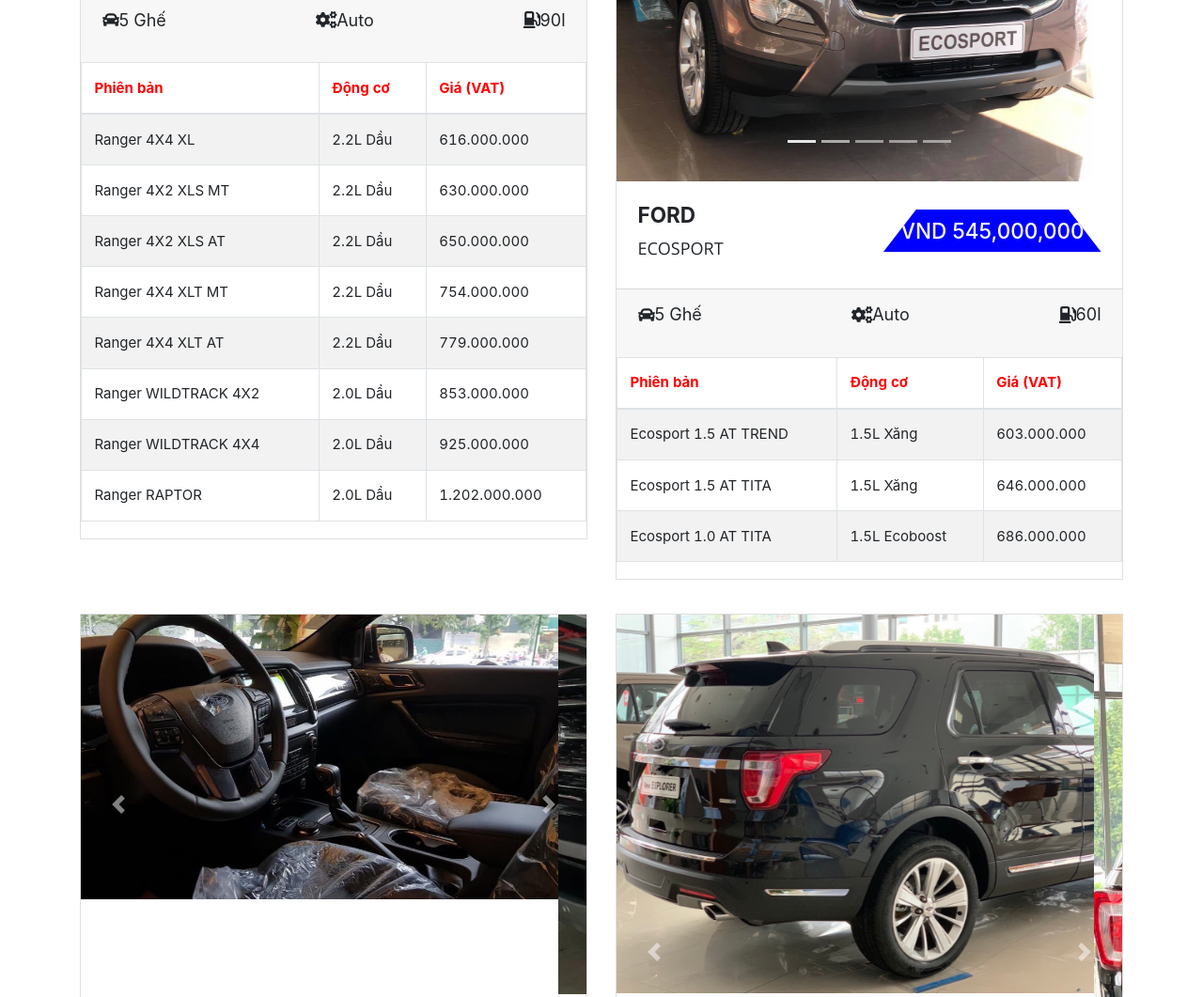
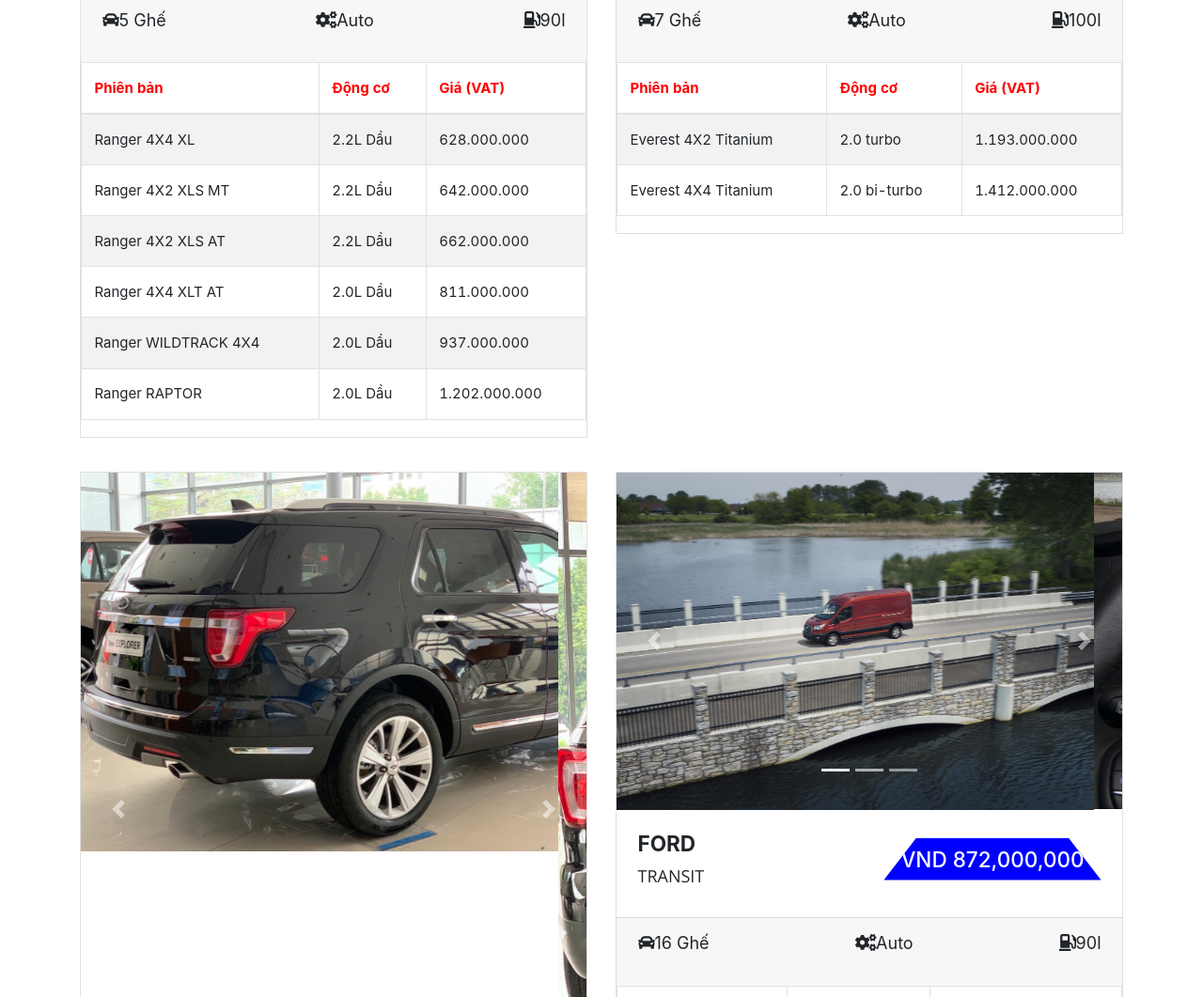
Before and after one commit to wolfwithcode/fordvinh-gastby, a Gatsby site: page /home in a window 1280 px wide. Shown: the part 1580-2641 px from the top of the page at 94% size. Built offline with nearby package versions, Linux system fonts and the light colour scheme; Gatsby itself is replaced by a stand-in of ours.

Commit message:
update price table

```diff
--- a/src/pages/home.js
+++ b/src/pages/home.js
@@ -147,37 +147,37 @@
         {
           modelName: "Ranger 4X4 XL",
           engine: "2.2L Dầu",
-          price: "616.000.000",
+          price: "628.000.000",
         },
         {
           modelName: "Ranger 4X2 XLS MT",
           engine: "2.2L Dầu",
-          price: "630.000.000",
+          price: "642.000.000",
         },
         {
           modelName: "Ranger 4X2 XLS AT",
           engine: "2.2L Dầu",
-          price: "650.000.000",
+          price: "662.000.000",
         },
-        {
-          modelName: "Ranger 4X4 XLT MT",
-          engine: "2.2L Dầu",
-          price: "754.000.000",
-        },
+        // {
+        //   modelName: "Ranger 4X4 XLT MT",
+        //   engine: "2.2L Dầu",
+        //   price: "754.000.000",
+        // },
         {
           modelName: "Ranger 4X4 XLT AT",
-          engine: "2.2L Dầu",
-          price: "779.000.000",
+          engine: "2.0L Dầu",
+          price: "811.000.000",
         },
-        {
-          modelName: "Ranger WILDTRACK 4X2",
-          engine: "2.0L Dầu",
-          price: "853.000.000",
-        },
+        // {
+        //   modelName: "Ranger WILDTRACK 4X2",
+        //   engine: "2.0L Dầu",
+        //   price: "853.000.000",
+        // },
         {
           modelName: "Ranger WILDTRACK 4X4",
           engine: "2.0L Dầu",
-          price: "925.000.000",
+          price: "937.000.000",
         },
         {
           modelName: "Ranger RAPTOR",
@@ -186,42 +186,42 @@
         },
       ],
     },
-    {
-      imgageList: [...FordEcoSportImages],
-      nameCar: "Ecosport",
-      priceCar: "545,000,000",
-      fuelTankCapacity: "60l",
-      bodyStyle: "Sedan",
-      seat: "5 ghế",
-      transmission: "Auto",
-      modelList: [
-        // {
-        //   modelName: "Ecosport 1.5 MT AMB",
-        //   engine: "1.5L Xăng",
-        //   price: "545.000.000",
-        // },
-        // {
-        //   modelName: "Ecosport 1.5 AT AMB",
-        //   engine: "1.5L Xăng",
-        //   price: "569.000.000",
-        // },
-        {
-          modelName: "Ecosport 1.5 AT TREND",
-          engine: "1.5L Xăng",
-          price: "603.000.000",
-        },
-        {
-          modelName: "Ecosport 1.5 AT TITA",
-          engine: "1.5L Xăng",
-          price: "646.000.000",
-        },
-        {
-          modelName: "Ecosport 1.0 AT TITA",
-          engine: "1.5L Ecoboost",
-          price: "686.000.000",
-        },
-      ],
-    },
+    // {
+    //   imgageList: [...FordEcoSportImages],
+    //   nameCar: "Ecosport",
+    //   priceCar: "545,000,000",
+    //   fuelTankCapacity: "60l",
+    //   bodyStyle: "Sedan",
+    //   seat: "5 ghế",
+    //   transmission: "Auto",
+    //   modelList: [
+    //     {
+    //       modelName: "Ecosport 1.5 MT AMB",
+    //       engine: "1.5L Xăng",
+    //       price: "545.000.000",
+    //     },
+    //     {
+    //       modelName: "Ecosport 1.5 AT AMB",
+    //       engine: "1.5L Xăng",
+    //       price: "569.000.000",
+    //     },
+    //     {
+    //       modelName: "Ecosport 1.5 AT TREND",
+    //       engine: "1.5L Xăng",
+    //       price: "603.000.000",
+    //     },
+    //     {
+    //       modelName: "Ecosport 1.5 AT TITA",
+    //       engine: "1.5L Xăng",
+    //       price: "646.000.000",
+    //     },
+    //     {
+    //       modelName: "Ecosport 1.0 AT TITA",
+    //       engine: "1.5L Ecoboost",
+    //       price: "686.000.000",
+    //     },
+    //   ],
+    // },
     {
       imgageList: [...FordEverestImages],
       nameCar: "Everest",
@@ -231,37 +231,37 @@
       seat: "7 ghế",
       transmission: "Auto",
       modelList: [
-        {
-          modelName: "Everest 4X2 Abm MT",
-          engine: "2.0 turbo",
-          price: "999.000.000",
-        },
-        {
-          modelName: "Everest 4X2 Abm AT",
-          engine: "2.0 turbo",
-          price: "1.052.000.000",
-        },
-        {
-          modelName: "Everest 4X2 TREND",
-          engine: "2.0 turbo",
-          price: "1.112.000.000",
-        },
+        // {
+        //   modelName: "Everest 4X2 Abm MT",
+        //   engine: "2.0 turbo",
+        //   price: "999.000.000",
+        // },
+        // {
+        //   modelName: "Everest 4X2 Abm AT",
+        //   engine: "2.0 turbo",
+        //   price: "1.052.000.000",
+        // },
+        // {
+        //   modelName: "Everest 4X2 TREND",
+        //   engine: "2.0 turbo",
+        //   price: "1.112.000.000",
+        // },
         {
           modelName: "Everest 4X2 Titanium",
           engine: "2.0 turbo",
-          price: "1.181.000.000",
+          price: "1.193.000.000",
         },
         {
           modelName: "Everest 4X4 Titanium",
           engine: "2.0 bi-turbo",
-          price: "1.399.000.000",
+          price: "1.412.000.000",
         },
       ],
     },
     {
       imgageList: [...FordExplorerImages],
       nameCar: "Explorer",
-      priceCar: "1,999,000,000",
+      priceCar: "2,366,000,000",
       fuelTankCapacity: "90l",
       bodyStyle: "Sedan",
       seat: "7 ghế",
@@ -270,31 +270,31 @@
         {
           modelName: "Explorer Ecoboost",
           engine: "2.3L Xăng",
-          price: "1.999.000.000",
+          price: "2.366.000.000",
         },
       ],
     },
-    {
-      imgageList: [...FordTourneoImages],
-      nameCar: "Tourneo",
-      priceCar: "999,000,000",
-      fuelTankCapacity: "90l",
-      bodyStyle: "Sedan",
-      seat: "7 ghế",
-      transmission: "Auto",
-      modelList: [
-        {
-          modelName: "Tourneo Titanium",
-          engine: "2.0L Xăng",
-          price: "1.069.000.000",
-        },
-        {
-          modelName: "Tourneo Trend",
-          engine: "2.0L Xăng",
-          price: "999.000.000",
-        },
-      ],
-    },
+    // {
+    //   imgageList: [...FordTourneoImages],
+    //   nameCar: "Tourneo",
+    //   priceCar: "999,000,000",
+    //   fuelTankCapacity: "90l",
+    //   bodyStyle: "Sedan",
+    //   seat: "7 ghế",
+    //   transmission: "Auto",
+    //   modelList: [
+    //     {
+    //       modelName: "Tourneo Titanium",
+    //       engine: "2.0L Xăng",
+    //       price: "1.069.000.000",
+    //     },
+    //     {
+    //       modelName: "Tourneo Trend",
+    //       engine: "2.0L Xăng",
+    //       price: "999.000.000",
+    //     },
+    //   ],
+    // },
     {
       imgageList: [...FordTransitImages],
       nameCar: "Transit",
@@ -304,21 +304,21 @@
       seat: "16 ghế",
       transmission: "Auto",
       modelList: [
-        {
-          modelName: "Transit Tiêu chuẩn",
-          engine: "2.4L Dầu",
-          price: "872.000.000",
-        },
+        // {
+        //   modelName: "Transit Tiêu chuẩn",
+        //   engine: "2.4L Dầu",
+        //   price: "872.000.000",
+        // },
         {
           modelName: "Transit SVP",
           engine: "2.4L Dầu",
-          price: "879.000.000",
+          price: "845.000.000",
         },
-        {
-          modelName: "Transit Cao cấp",
-          engine: "2.4L Dầu",
-          price: "919.000.000",
-        },
+        // {
+        //   modelName: "Transit Cao cấp",
+        //   engine: "2.4L Dầu",
+        //   price: "919.000.000",
+        // },
       ],
     },
   ]
```
